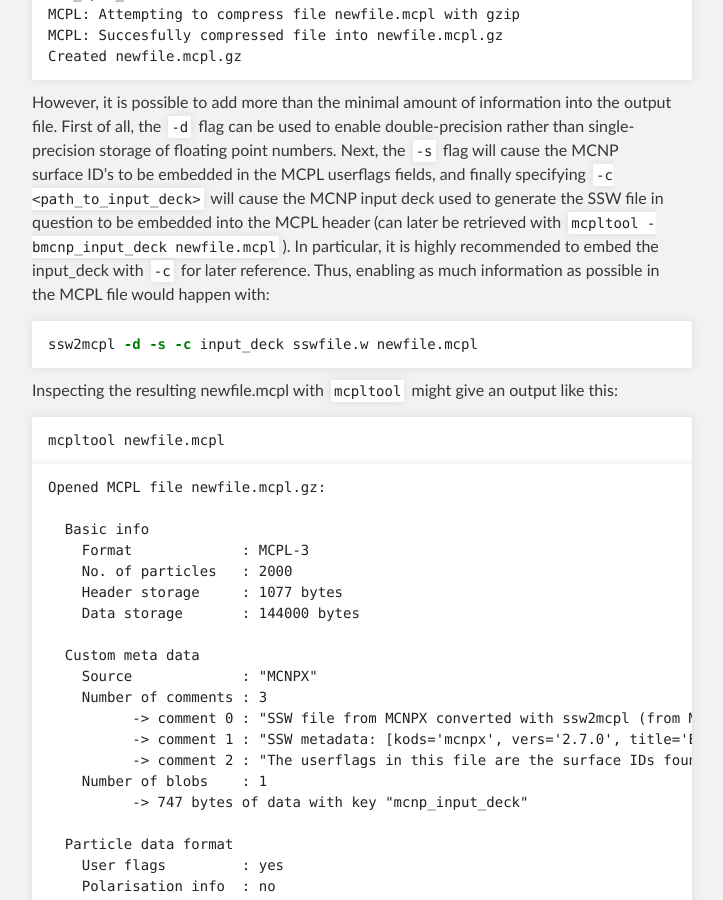
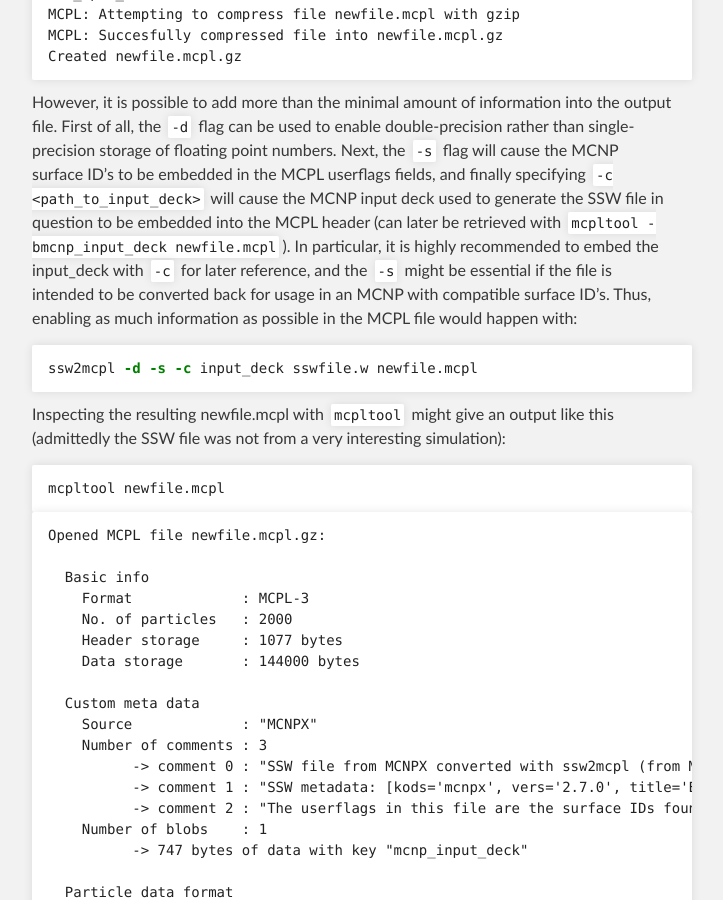
Before and after one commit to mctools/mcpl, a Jekyll site: the page built from hooks_mcnp.md, in a window 1280 px wide and 900 px high, scrolled down 1285 px. Shown: the whole window, without its empty margins (288-1011 px from the left). Built offline with Jekyll 4.4.1, drawn with Linux system fonts in a browser that asks for light colours.

Commit message:
Update hooks_mcnp.md

````diff
--- a/hooks_mcnp.md
+++ b/hooks_mcnp.md
@@ -37,12 +37,12 @@ MCPL: Attempting to compress file newfile.mcpl with gzip
 MCPL: Succesfully compressed file into newfile.mcpl.gz
 Created newfile.mcpl.gz
 ```
-However, it is possible to add more than the minimal amount of information into the output file. First of all, the `-d` flag can be used to enable double-precision rather than single-precision storage of floating point numbers. Next, the `-s` flag will cause the MCNP surface ID's to be embedded in the MCPL userflags fields, and finally specifying `-c <path_to_input_deck>` will cause the MCNP input deck used to generate the SSW file in question to be embedded into the MCPL header (can later be retrieved with `mcpltool -bmcnp_input_deck newfile.mcpl`). In particular, it is highly recommended to embed the input_deck with `-c` for later reference. Thus, enabling as much information as possible in the MCPL file would happen with:
+However, it is possible to add more than the minimal amount of information into the output file. First of all, the `-d` flag can be used to enable double-precision rather than single-precision storage of floating point numbers. Next, the `-s` flag will cause the MCNP surface ID's to be embedded in the MCPL userflags fields, and finally specifying `-c <path_to_input_deck>` will cause the MCNP input deck used to generate the SSW file in question to be embedded into the MCPL header (can later be retrieved with `mcpltool -bmcnp_input_deck newfile.mcpl`). In particular, it is highly recommended to embed the input_deck with `-c` for later reference, and the `-s` might be essential if the file is intended to be converted back for usage in an MCNP with compatible surface ID's. Thus, enabling as much information as possible in the MCPL file would happen with:
 
 ```shell
 ssw2mcpl -d -s -c input_deck sswfile.w newfile.mcpl
 ```
-Inspecting the resulting newfile.mcpl with `mcpltool` might give an output like this:
+Inspecting the resulting newfile.mcpl with `mcpltool` might give an output like this (admittedly the SSW file was not from a very interesting simulation):
 
 ```shell
 mcpltool newfile.mcpl
````
